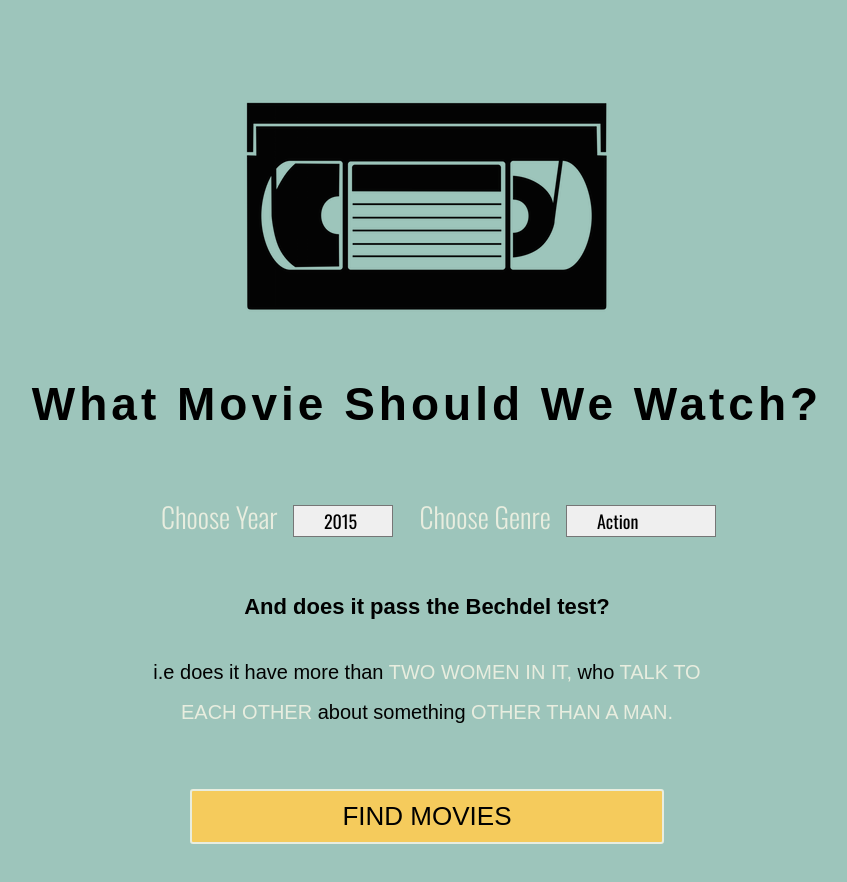
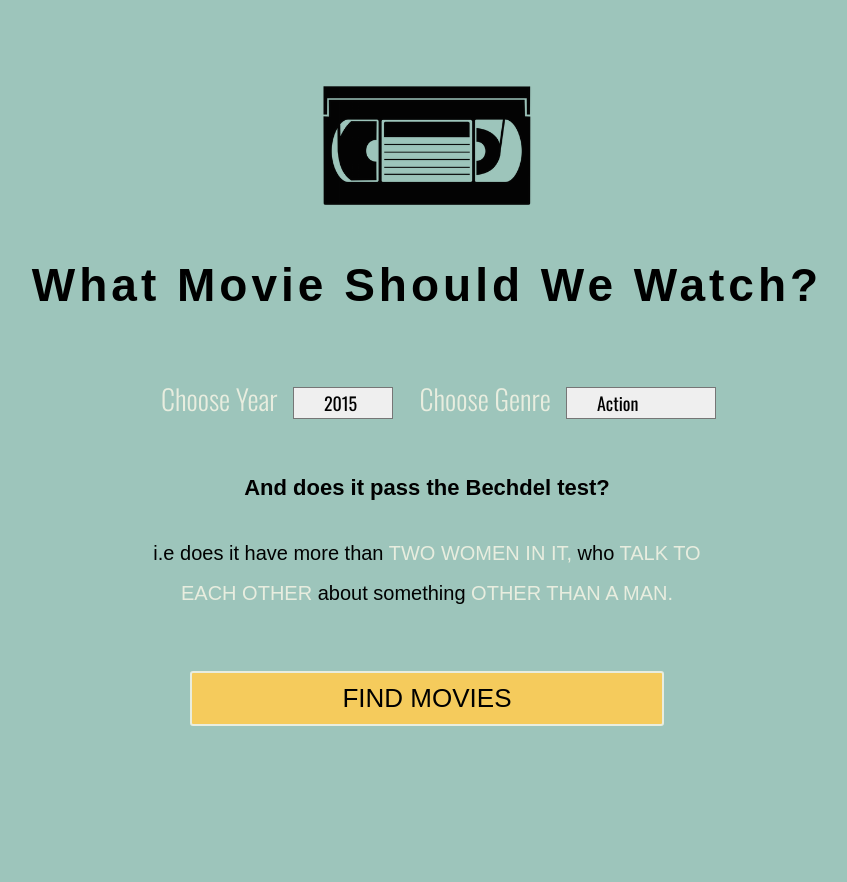
Before and after one commit to camvangroll/movieSuggestions, a website: page index.html in a window 1280 px wide. Shown: the whole page, without its empty margins (213-1060 px from the left). After the commit the page ends 800 px from the top, so only its background shows below. Drawn offline with nearby package versions, Linux system fonts and the light colour scheme; a web font is replaced by a local one.

Commit message:
VHS logo is smaller. Added Google Analytics code.

```diff
--- a/index.html
+++ b/index.html
@@ -89,6 +89,14 @@
 
 	<script src="https://ajax.googleapis.com/ajax/libs/jquery/2.1.4/jquery.min.js"></script>
 	<script src="scripts/main.js"></script>
+	<script>
+	  (function(i,s,o,g,r,a,m){i['GoogleAnalyticsObject']=r;i[r]=i[r]||function(){
+	  (i[r].q=i[r].q||[]).push(arguments)},i[r].l=1*new Date();a=s.createElement(o),
+	  m=s.getElementsByTagName(o)[0];a.async=1;a.src=g;m.parentNode.insertBefore(a,m)
+	  })(window,document,'script','//www.google-analytics.com/analytics.js','ga');
 
+	  ga('create', 'UA-68052819-4', 'auto');
+	  ga('send', 'pageview');
+	</script>
 </body>
 </html>
--- a/styles/main.scss
+++ b/styles/main.scss
@@ -68,9 +68,8 @@ h2.menuOption {
 }
 
 img.vhs {
-	width: 400px;
+	width: 230px;
 	margin: 0 auto;
-	text-align: center;
 }
 
 select.year {
--- a/styles/style.css
+++ b/styles/style.css
@@ -178,9 +178,8 @@ h2.menuOption {
   display: inline; }
 
 img.vhs {
-  width: 400px;
-  margin: 0 auto;
-  text-align: center; }
+  width: 230px;
+  margin: 0 auto; }
 
 select.year {
   width: 100px;
```
